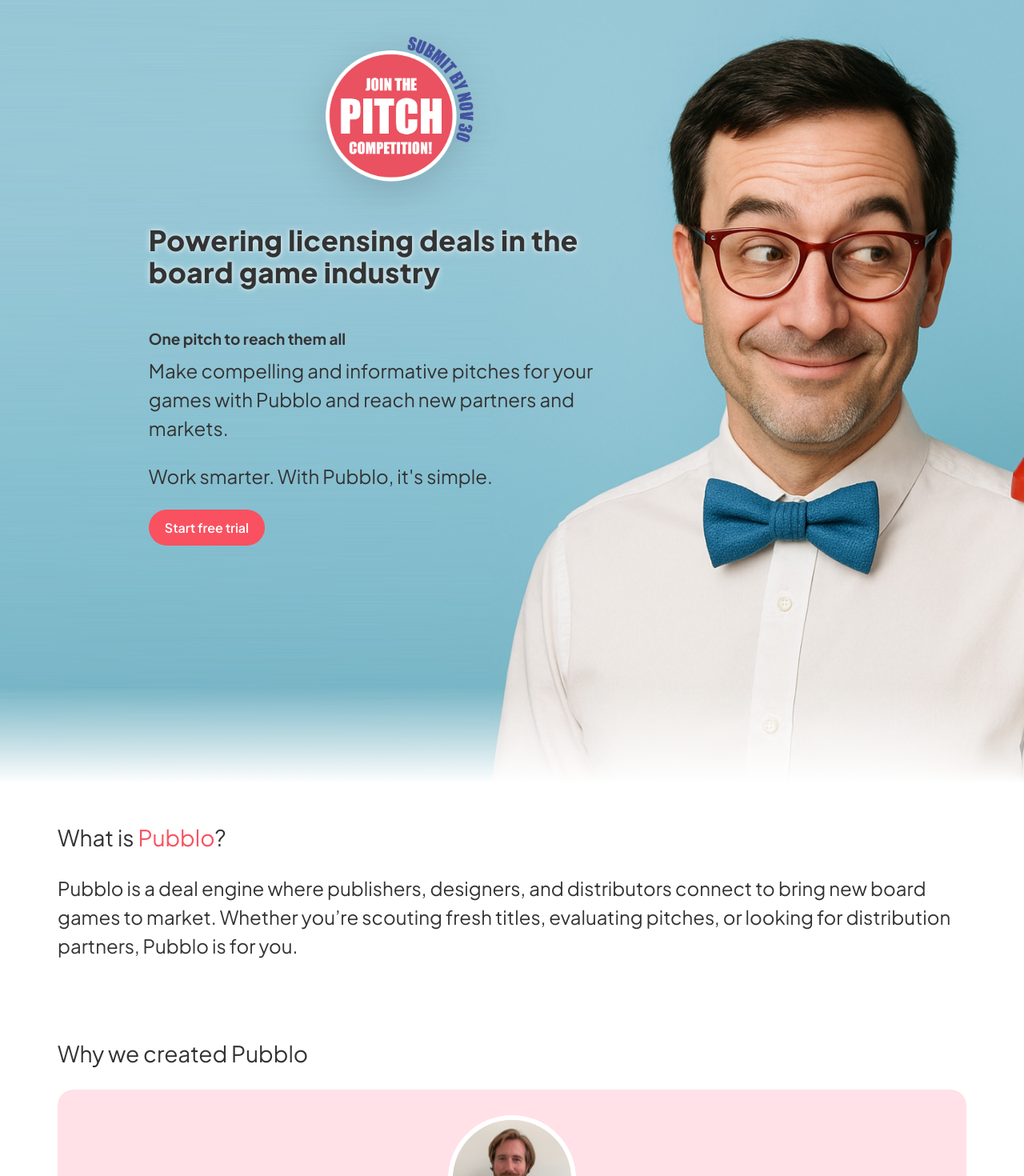
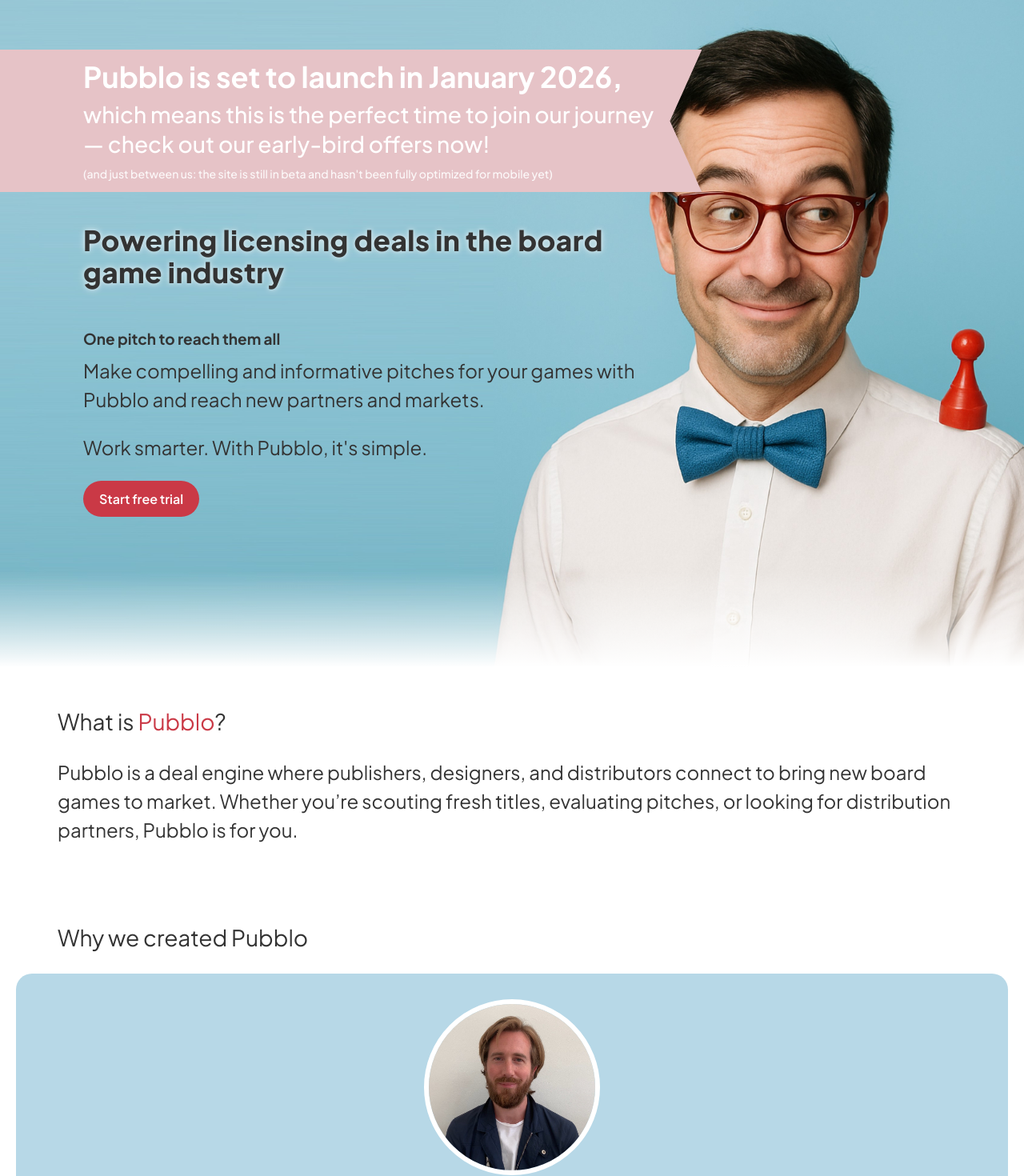
Before and after one commit to pubblo-com/homepage, a React (Create React App) app: page /creator in a window 1280 px wide. Shown: the part 100-1570 px from the top of the page at 80% size. Built offline with nearby package versions, Linux system fonts and the light colour scheme.

Commit message:
feat: update button color scheme; add EarlyBirdDeals component; enhance form styles and layout; refine HomePage structure and styles

```diff
--- a/src/components/Button.js
+++ b/src/components/Button.js
@@ -17,7 +17,7 @@ const StyledButton = styled.button`
   }};
   background: ${(p) => {
     if (p.$variant === 'contrast') return colors.contrast;
-    if (p.$variant === 'primary') return colors.buttonBackground;
+    if (p.$variant === 'primary') return colors.primary;
     return 'transparent';
   }};
   transition: background 200ms ease, color 200ms ease, border-color 200ms ease;
--- /dev/null
+++ b/src/components/EarlyBirdDeals.js
@@ -0,0 +1,103 @@
+import React from 'react';
+import styled from 'styled-components';
+import { colors, spacing, breakpoints } from '../styles/tokens';
+
+const Section = styled.section`
+  padding: ${spacing.xLarge} 0;
+  text-align: center;
+`;
+
+const Headline = styled.h2`
+  font-size: 32px;
+  margin-bottom: ${spacing.xLarge};
+  color: ${colors.text};
+  font-weight: 400;
+`;
+
+const CardsContainer = styled.div`
+  display: flex;
+  justify-content: center;
+  gap: ${spacing.large};
+  max-width: 1000px;
+  margin: 0 auto;
+  padding: 0 ${spacing.medium};
+
+  @media (max-width: ${breakpoints.tablet}) {
+    flex-direction: column;
+    align-items: center;
+  }
+`;
+
+const Card = styled.div`
+  background-color: ${props => props.$backgroundColor || '#F9F8F6'};
+  border-radius: 40px;
+  padding: ${spacing.xLarge};
+  flex: 1;
+  max-width: 400px;
+  display: flex;
+  flex-direction: column;
+  align-items: center;
+  text-align: center;
+  width: 100%;
+`;
+
+const BigNumber = styled.div`
+  font-size: 200px;
+  line-height: 1;
+  font-weight: 800;
+  color: ${props => props.color};
+  margin-bottom: ${spacing.small};
+  margin-top: -20px;
+  font-family: 'Plus Jakarta Sans', sans-serif;
+`;
+
+const MonthsText = styled.div`
+  font-size: 32px;
+  font-weight: 800;
+  color: ${props => props.color};
+  text-transform: uppercase;
+  line-height: 0.9;
+  margin-bottom: ${spacing.large};
+  font-family: 'Plus Jakarta Sans', sans-serif;
+`;
+
+const Description = styled.p`
+  font-size: 16px;
+  line-height: 1.5;
+  color: ${colors.text};
+  margin: 0;
+`;
+
+const EarlyBirdDeals = () => {
+  return (
+    <Section>
+      <Headline>Our early bird deals!</Headline>
+      <CardsContainer>
+        <Card>
+                  <BigNumber color={colors.lightblue}>3</BigNumber>
+          <MonthsText color={colors.lightblue}>
+            MONTHS FOR<br />FREE
+          </MonthsText>
+          <Description>
+            Sign a non-binding Letter of Intent (LOI) and enjoy <strong>3 months of free access!</strong>
+            <br />
+            Just fill in your details below, and we'll get in touch with you as soon as possible.
+          </Description>
+        </Card>
+        <Card>
+                  <BigNumber color={colors.pink}>6</BigNumber>
+                  <MonthsText color={colors.pink}>
+            MONTHS FOR<br />FREE
+          </MonthsText>
+          <Description>
+            Join our test group for <strong>6 months of free access</strong> and get the unique chance to influence how our product evolves. This offer is non-binding so you got absolutely nothing to lose.
+            <br />
+            Use the form to reach out to us- we'd love to hear your thoughts!
+          </Description>
+        </Card>
+      </CardsContainer>
+    </Section>
+  );
+};
+
+export default EarlyBirdDeals;
--- a/src/components/Hero.js
+++ b/src/components/Hero.js
@@ -1,12 +1,9 @@
 import React, { useEffect, useMemo, useRef, useState } from 'react';
 import styled, { keyframes } from 'styled-components';
-import { Link } from 'react-router-dom';
+//import { Link } from 'react-router-dom';
 import { spacing, breakpoints, colors } from '../styles/tokens';
 import backgroundImage from '../assets/bildpubblo.jpg';
 import backgroundImageMobile from '../assets/bildpubblo-mobil.jpg';
-import competitionIcon from '../assets/competitionicon.png';
-import competitionIconEnded from '../assets/competitionicon2.png';
-import { isSpielPitchActive } from '../utils/spielPitch';
 
 import WaveImage from '../assets/wave.svg';
 import Button from './Button';
@@ -32,14 +29,19 @@ const HeroSection = styled.section`
 `;
 
 const HeroWrapper = styled.div`
-  padding: 120px 0 ${spacing.xXLarge};
+  padding: 120px 0 0;
   display: flex;
   justify-content: start;
   max-width: 1200px;
   align-self: center;
+  width: 100%;
 
   @media (max-width: ${breakpoints.tablet}) {
-    padding: 100px ${spacing.large} 64px;
+    padding: 100px ${spacing.large} 0;
+  }
+
+  @media (max-width: ${breakpoints.mobile}) {
+    padding: 20px ${spacing.small} 0;
   }
 `;
 
@@ -49,6 +51,7 @@ const HeroContent = styled.div`
   padding: ${spacing.xXLarge} ${spacing.xXLarge};
   padding-left: 0;
   padding-top: calc(${spacing.xXLarge} + 140px);
+  padding-bottom: 0;
   display: flex;
   flex-direction: column;
   align-items: flex-start;
@@ -57,60 +60,57 @@ const HeroContent = styled.div`
   @media (max-width: ${breakpoints.tablet}) {
     padding: ${spacing.xLarge} ${spacing.large};
     padding-top: calc(${spacing.xLarge} + 160px);
+    padding-bottom: 0;
     width: 70%;
   }
   @media (max-width: ${breakpoints.mobile}) {
     padding: ${spacing.large} ${spacing.small};
-    padding-top: calc(${spacing.large} + 180px);
+    padding-top: ${spacing.large};
+    padding-bottom: 0;
     width: 100%;
   }
 `;
 
-const CompetitionBadgeLink = styled(Link)`
+const PinkBanner = styled.a`
+  background-color: ${colors.pink};
+  color: white;
+  padding: 12px ${spacing.xLarge};
+  padding-left: max(0px, calc((100% - 1200px) / 2));
+  padding-right: 60px;
   position: absolute;
-  top: ${spacing.large};
-  left: 50%;
-  transform: translate(-50%, -40%);
-  width: min(240px, 36%);
-  display: block;
-  pointer-events: auto;
-  filter: drop-shadow(0 12px 24px rgba(0, 0, 0, 0.15));
-  transition: transform 180ms ease;
+  top: 100px;
+  left: 0;
+  width: fit-content;
+  clip-path: polygon(0 0, 100% 0, calc(100% - 40px) 50%, 100% 100%, 0 100%);
   z-index: 20;
+  font-size: 16px;
+  line-height: 1.4;
+  font-weight: 500;
+  cursor: pointer;
+  text-decoration: none;
+  transition: color 160ms ease;
 
   &:hover {
-    transform: translate(-50%, -40%) scale(1.02);
-  }
-
-  &:focus-visible {
-    transform: translate(-50%, -40%) scale(1.02);
-    outline: 3px solid ${colors.contrast};
-    outline-offset: 6px;
+    color: ${colors.contrast};
   }
 
   @media (max-width: ${breakpoints.tablet}) {
-    top: ${spacing.xLarge};
-    width: min(220px, 44%);
+    top: 90px;
+    max-width: 90%;
+    font-size: 16px;
+    padding-left: calc(max(0px, (100% - 1200px) / 2) + ${spacing.xXLarge});
   }
 
   @media (max-width: ${breakpoints.mobile}) {
-    top: ${spacing.large};
-    width: min(200px, 54%);
-    transform: translate(-50%, -20%);
-
-    &:hover {
-      transform: translate(-50%, -20%) scale(1.02);
-    }
-
-    &:focus-visible {
-      transform: translate(-50%, -20%) scale(1.02);
-    }
+    position: relative;
+    top: 0;
+    width: 100%;
+    max-width: 100%;
+    clip-path: none;
+    padding: ${spacing.medium};
+    pointer-events: none;
+    cursor: default;
   }
-`;
-
-const CompetitionBadge = styled.img`
-  width: 100%;
-  height: auto;
 `;
 
 const WaveSection = styled.div`
@@ -149,7 +149,7 @@ const CopyWrap = styled.div`
   min-height: 280px;
   animation: ${(p) => (p.$audience === 'publishers' ? slideFromLeft : slideFromRight)} 320ms ease;
   margin-top: ${spacing.large};
-  margin-bottom: ${spacing.xLarge};
+  margin-bottom: ${spacing.medium};
   position: relative;
   z-index: 10;
   > p {
@@ -191,7 +191,7 @@ const PillButton = styled.button`
   background: ${(p) =>
     p.$active
       ? p.$variant === 'publishers'
-        ? colors.buttonBackground
+        ? colors.primary
         : colors.contrast
       : 'transparent'};
   color: ${(p) => (p.$active ? '#fff' : colors.text)};
@@ -199,14 +199,14 @@ const PillButton = styled.button`
     background: ${(p) =>
       p.$active
         ? p.$variant === 'publishers'
-          ? colors.buttonBackground
+          ? colors.primary
           : colors.contrast
         : 'transparent'};
     color: ${(p) =>
       p.$active
         ? '#fff'
         : p.$variant === 'publishers'
-        ? colors.buttonBackground
+        ? colors.primary
         : colors.contrast};
   }
 `;
@@ -225,7 +225,6 @@ const Hero = ({
   audiences,
   lockedAudience,
 }) => {
-  const spielPitchActive = isSpielPitchActive();
   const prefersReducedMotion = useMemo(
     () =>
       window.matchMedia &&
@@ -276,18 +275,17 @@ const Hero = ({
 
   return (
     <HeroSection>
+      <PinkBanner href="#early-bird-deals">
+        <div style={{ fontSize: '36px', lineHeight: '1.2', marginBottom: '8px', fontWeight: 'bold' }}>
+          Pubblo is set to launch in January 2026,
+        </div>
+        <div style={{ fontSize: '28px', lineHeight: '1.3', marginBottom: '8px' }}>
+          which means this is the perfect time to join our journey <br />— check out our early-bird offers now!
+        </div>
+        <span style={{ fontSize: '14px', opacity: 0.9 }}>(and just between us: the site is still in beta and hasn't been fully optimized for mobile yet)</span>
+      </PinkBanner>
       <HeroWrapper>
         <HeroContent>
-          <CompetitionBadgeLink to='/spielpitch'>
-            <CompetitionBadge
-              src={spielPitchActive ? competitionIcon : competitionIconEnded}
-              alt={
-                spielPitchActive
-                  ? 'Join the Pubblo pitch competition badge'
-                  : 'Spiel Pitch competition has concluded badge'
-              }
-            />
-          </CompetitionBadgeLink>
           <SuperTitle>Powering licensing deals in the board game industry</SuperTitle>
           {audiences && !lockedAudience && (
             <PillToggle role='tablist' aria-label='Choose audience'>
--- a/src/components/USPComponent.js
+++ b/src/components/USPComponent.js
@@ -96,6 +96,7 @@ const RightSide = styled.div`
   align-items: flex-start;
   color: ${(props) => props.textColor || 'text'};
   text-shadow: 0 1px 0 rgba(255,255,255,0.3);
+  padding-top: 80px;
 
   @media (max-width: ${breakpoints.tablet}) {
     width: 100%;
--- a/src/pages/HomePage.js
+++ b/src/pages/HomePage.js
@@ -9,10 +9,11 @@ import USPComponent from '../components/USPComponent.js';
 import iconRocket from '../assets/icon-white-rocket.svg';
 import iconClock from '../assets/icon-white-clock.svg';
 import iconStars from '../assets/icon-white-stars.svg';
-import TextImageComponent from '../components/TextImageComponent.js';
+//import TextImageComponent from '../components/TextImageComponent.js';
 // removed unused TextComponent import
 import FormComponent from '../components/FormComponent.js';
 import BigMessageComponent from '../components/BigMessageComponent.js';
+import EarlyBirdDeals from '../components/EarlyBirdDeals.js';
 import SEOHead from '../components/SEOHead';
 import Button from '../components/Button';
 import { isSpielPitchActive } from '../utils/spielPitch';
@@ -41,23 +42,29 @@ const SectionWrap = styled.section`
 
 const MarcusCard = styled.div`
   display: grid;
-  grid-template-columns: 160px 1fr;
+  grid-template-columns: 220px 1fr;
   gap: ${spacing.large};
-  background: #ffe1e7;
-  border-radius: 20px;
+  background: ${colors.lightblue};
+  border-radius: 999px 0 0 999px;
   padding: ${spacing.large};
-  align-items: flex-start;
+  padding-left: 60px;
+  align-items: center;
+  margin-left: max(20px, calc((100% - 1200px) / 2));
+  padding-right: max(20px, calc((100% - 1200px) / 2));
 
   @media (max-width: ${breakpoints.tablet}) {
     grid-template-columns: 1fr;
     text-align: center;
     align-items: center;
+    border-radius: 20px;
+    margin: 0 20px;
+    padding: ${spacing.large};
   }
 `;
 
 const MarcusAvatar = styled.img`
-  width: 160px;
-  height: 160px;
+  width: 220px;
+  height: 220px;
   object-fit: cover;
   border-radius: 50%;
   border: 6px solid #fff;
@@ -67,6 +74,18 @@ const MarcusAvatar = styled.img`
     justify-self: center;
   }
 `;
+
+const BenefitsWrapper = styled.div`
+  background-color: ${colors.pink};
+  width: 100%;
+  clip-path: polygon(0 80px, calc(100% - 100px) 0, calc(100% - 400px) 100%, 0 100%);
+  margin-top: 32px;
+
+  @media (max-width: ${breakpoints.tablet}) {
+    clip-path: polygon(0 40px, 100% 0, 100% 100%, 0 100%);
+  }
+`;
+
 
 
 const Foldout = styled.div`
@@ -188,7 +207,7 @@ const HomePage = ({ lockedAudience }) => {
     navigate('/launch#/create-account/1-email-password');
   };
   const [showMarcus, setShowMarcus] = useState(false);
-  const [visibleIds, setVisibleIds] = useState({});
+  const [visibleIds, setVisibleIds] = useState({ form: true });
   const spielPitchActive = isSpielPitchActive();
 
   React.useEffect(() => {
@@ -201,7 +220,10 @@ const HomePage = ({ lockedAudience }) => {
           if (entry.isIntersecting) {
             setVisibleIds((prev) => ({ ...prev, [id]: true }));
           } else {
+            // Don't hide 'form' once it's been revealed
+            if (id !== 'form') {
               setVisibleIds((prev) => ({ ...prev, [id]: false }));
+            }
           }
         });
       },
@@ -277,9 +299,10 @@ const HomePage = ({ lockedAudience }) => {
         </BigMessageComponent>
       </SectionWrap>
       </Reveal>
-      <SectionWrap>
       <Reveal data-reveal-id='marcus' className={visibleIds['marcus'] ? 'is-visible' : ''}>
+        <SectionWrap style={{ paddingBottom: 0 }}>
           <h2 style={{ marginTop: 0 }}>Why we created Pubblo</h2>
+        </SectionWrap>
         <MarcusCard>
             <MarcusAvatar src='/1706627130390.jfif' alt='Marcus Carleson' />
             <div>
@@ -330,7 +353,6 @@ const HomePage = ({ lockedAudience }) => {
             </div>
           </MarcusCard>
       </Reveal>
-      </SectionWrap>
 
       {spielPitchActive && (
         <SectionWrap>
@@ -359,27 +381,27 @@ const HomePage = ({ lockedAudience }) => {
         </SectionWrap>
       )}
       <Reveal data-reveal-id='usps' className={visibleIds['usps'] ? 'is-visible' : ''}>
+        <BenefitsWrapper>
           <USPComponent
             headline='Key benefits'
             usps={publisherUsps}
-        backgroundcolor={colors.beige}
+            backgroundcolor='transparent'
             textcolor={colors.text}
           />
+        </BenefitsWrapper>
       </Reveal>
       <SectionWrap>
-        <Reveal data-reveal-id='beta' className={visibleIds['beta'] ? 'is-visible' : ''}>
-        <TextImageComponent
-              headline='We will soon release the beta'
-              text='On the 24th of October we go live with our first release. Join our test group to get 6 months for free and be among the first to try Pubblo.'
-          backgroundcolor={colors.beige}
-        />
+        <Reveal data-reveal-id='deals' className={visibleIds['deals'] ? 'is-visible' : ''}>
+          <div id="early-bird-deals">
+            <EarlyBirdDeals />
+          </div>
         </Reveal>
       </SectionWrap>
       <SectionWrap>
         <Reveal data-reveal-id='form' className={visibleIds['form'] ? 'is-visible' : ''}>
         <FormComponent
-          headline='Get 6 months for free by joining our test group'
-          text='State which modules you’re interested in and fill in your contact details below.'
+          headline=''
+          text=''
           inputFields={inputFields}
           checkboxes={checkboxes}
           ref={formSectionRef}
--- a/src/styles/tokens.js
+++ b/src/styles/tokens.js
@@ -1,8 +1,12 @@
 // Colors
 export const colors = {
-  primary: '#4453a4', // Primary Blue
+
+  yellow: '#fed472', // Light Yellow
+  primary: '#3f8ab1', // Primary Blue
+  lightblue: '#b7d8e7', // Light Blue
   secondary: '#11135E', // Dark Blue
-  contrast: '#F95160', // Bright red
+  contrast: '#ca3946', // Bright red
+  pink: '#e6c3c7', // Light Pink
   beige: '#F6F5F2', // Light Beige
   background: '#FFFFFF', // white
   text: '#333333', // Default text color
@@ -10,7 +14,7 @@ export const colors = {
   link: '#4453a4', // Link color
   linkHover: '#35448b', // Link hover color (darker brand blue)
   buttonBackground: '#4453a4', // Button Background
-  buttonBackgroundHover: '#35448b', // Button hover background (darker brand blue)
+  buttonBackgroundHover: '#2d5a7a', // Button hover background (darker brand blue)
   buttonText: '#FFFFFF', // Button text color
 };
 
```
Also changed, not shown: src/components/Form.js (+8 -2 lines), src/components/FormComponent.js (+19 -12 lines), src/components/ListComponent.js (+6 -2 lines). Lines whose indentation alone changed are shown as unchanged.
